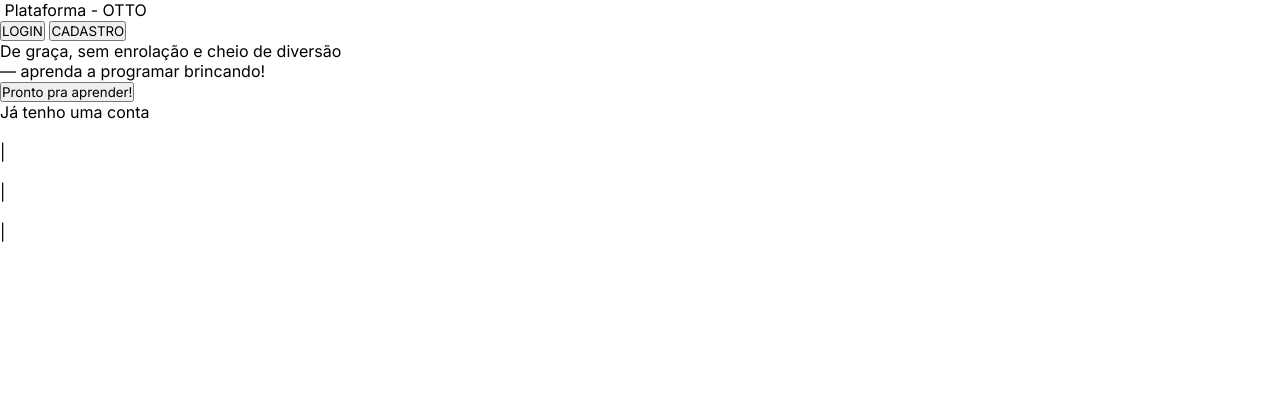
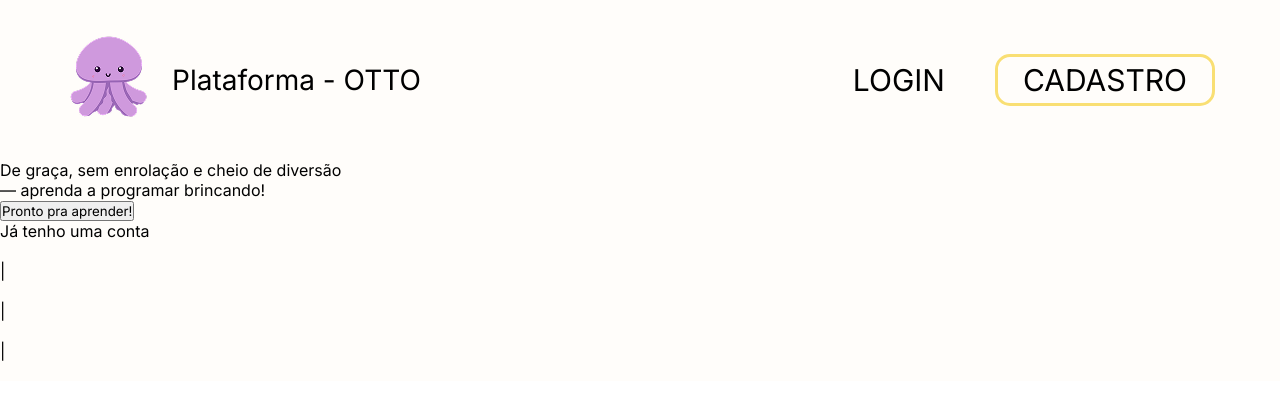
Before and after one commit to ProjAngeloAraujo/TCC---teste, a plain HTML site: page index.html in a window 1280 px wide. Drawn offline with Linux system fonts and the light colour scheme.

Commit message:
07/06/0225 "nav"

```diff
--- a/index.html
+++ b/index.html
@@ -11,12 +11,12 @@
     <div class="container">
         <nav>
             <div class="logo">
-                <a><img src="" alt=""></a>
+                <a><img src="IMG/OTTO.png" alt=""></a>
                 <a>Plataforma - OTTO </a>
             </div>
             <div class="login">
-                <button>LOGIN</button>
-                <button>CADASTRO</button>
+                <button class="login-button login-button-login">LOGIN</button>
+                <button class="login-button login-button-cadastro">CADASTRO</button>
             </div>
         </nav>
         <header>
--- a/style.css
+++ b/style.css
@@ -5,3 +5,48 @@
     padding: 0;
     box-sizing: border-box;
 }
+
+.container{
+    background-color: #FFFDFA;
+}
+
+nav{
+    height: 20vh;
+    width: 100vw;
+    display: flex;
+    padding: 15px;
+}
+
+.logo{
+    display: flex;
+    align-items: center;
+    gap: 20px;
+    flex: 2;
+    padding: 50px;
+    font-size: 28px;
+}
+
+.login{
+    display: flex;
+    justify-content: center;
+    align-items: center;
+    gap: 50px;
+    flex: 1;
+    text-align: center;
+    padding: 50px;
+}
+
+.login-button{
+    font-size: 30px;
+    background-color: #FFFDFA;
+}
+
+.login-button-login{
+    border: none;
+}
+
+.login-button-cadastro{
+    border: #F9DF73 solid 3px;
+    border-radius: 15px;
+    padding: 5px 25px;
+}
```
Also changed, not shown: IMG/OTTO.png (added).
